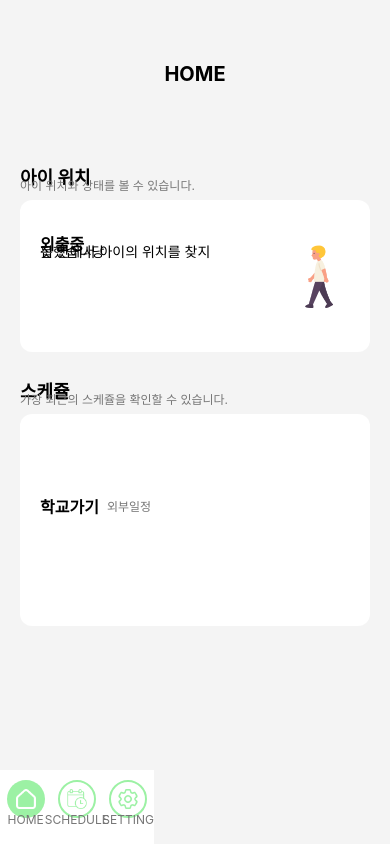
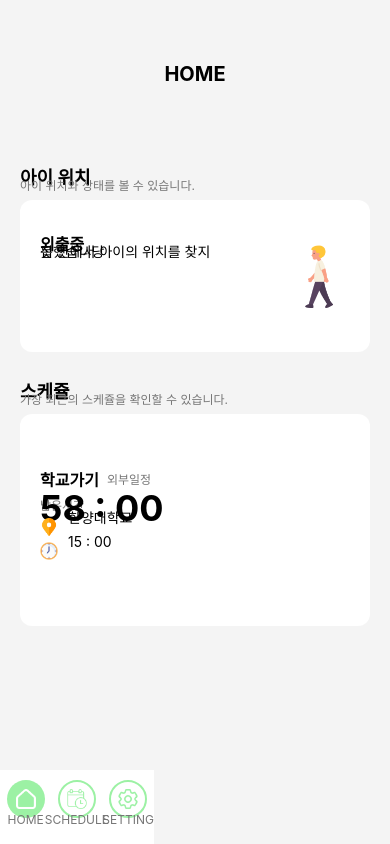
Before and after one commit to 10minutesmom/homealone_client, a React Native app: screen /HomeTabs in a window 390 px wide. Built offline with nearby package versions, Linux system fonts and the light colour scheme.

Commit message:
main page mark up done

```diff
--- a/src/components/molecules/TextWithIcon.js
+++ b/src/components/molecules/TextWithIcon.js
@@ -1,8 +1,30 @@
-import React from "react";
-import { View } from "react-native";
+import React from 'react';
+import {View, StyleSheet} from 'react-native';
+import Icon from '../atoms/Icon';
+import Text from '../atoms/Text';
 
-const TextWithIcon = () => {
-  return <View></View>;
+const TextWithIcon = ({source, marginBottom, children}) => {
+  return (
+    <View style={styles(marginBottom).textWithIcon}>
+      <View style={styles(marginBottom).icon}>
+        <Icon size="medium" source={source} />
+      </View>
+      <Text size="medium" color="black">
+        {children}
+      </Text>
+    </View>
+  );
 };
 
+const styles = margin =>
+  StyleSheet.create({
+    textWithIcon: {
+      flexDirection: 'row',
+      marginBottom: margin,
+    },
+    icon: {
+      marginRight: 10,
+    },
+  });
+
 export default TextWithIcon;
--- a/src/pages/home/HomePresenter.js
+++ b/src/pages/home/HomePresenter.js
@@ -4,6 +4,9 @@ import Container from '../../components/atoms/Container';
 import Header from '../../components/organisms/Header';
 import Text from '../../components/atoms/Text';
 import Card from '../../components/atoms/Card';
+import TextWithIcon from '../../components/molecules/TextWithIcon';
+import location_icon from '../../asset/images/location_icon.png';
+import clock_icon from '../../asset/images/clock_icon.png';
 
 const HomePresenter = () => {
   return (
@@ -52,6 +55,16 @@ const HomePresenter = () => {
                 외부일정
               </Text>
             </View>
+            <Text size="small" color="grey" marginBottom={2}>
+              남은시간
+            </Text>
+            <Text size="extra" color="black" weight="bold" marginBottom={10}>
+              58 : 00
+            </Text>
+            <TextWithIcon source={location_icon} marginBottom={6}>
+              한양대학교
+            </TextWithIcon>
+            <TextWithIcon source={clock_icon}>15 : 00</TextWithIcon>
           </View>
         </Card>
       </View>
```
Also changed, not shown: src/asset/images/clock_icon.png (added), src/asset/images/location_icon.png (added).
